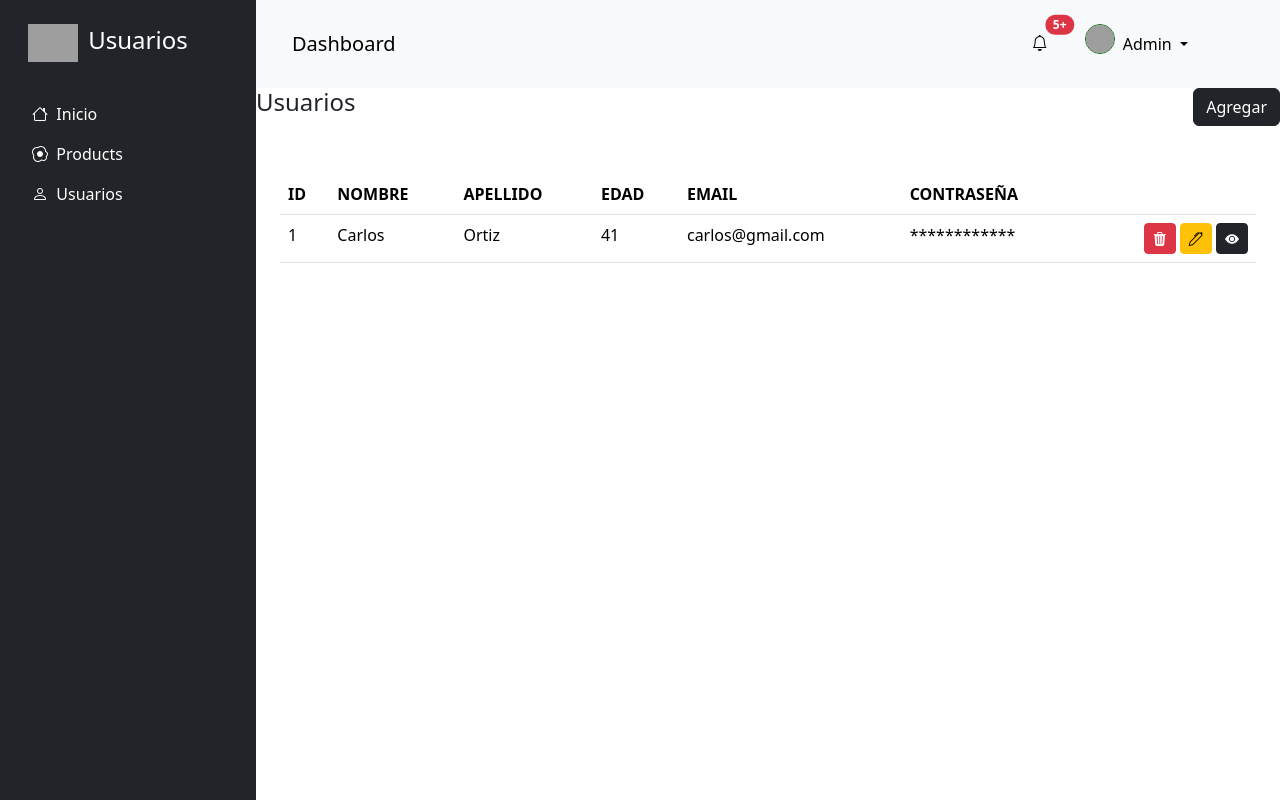
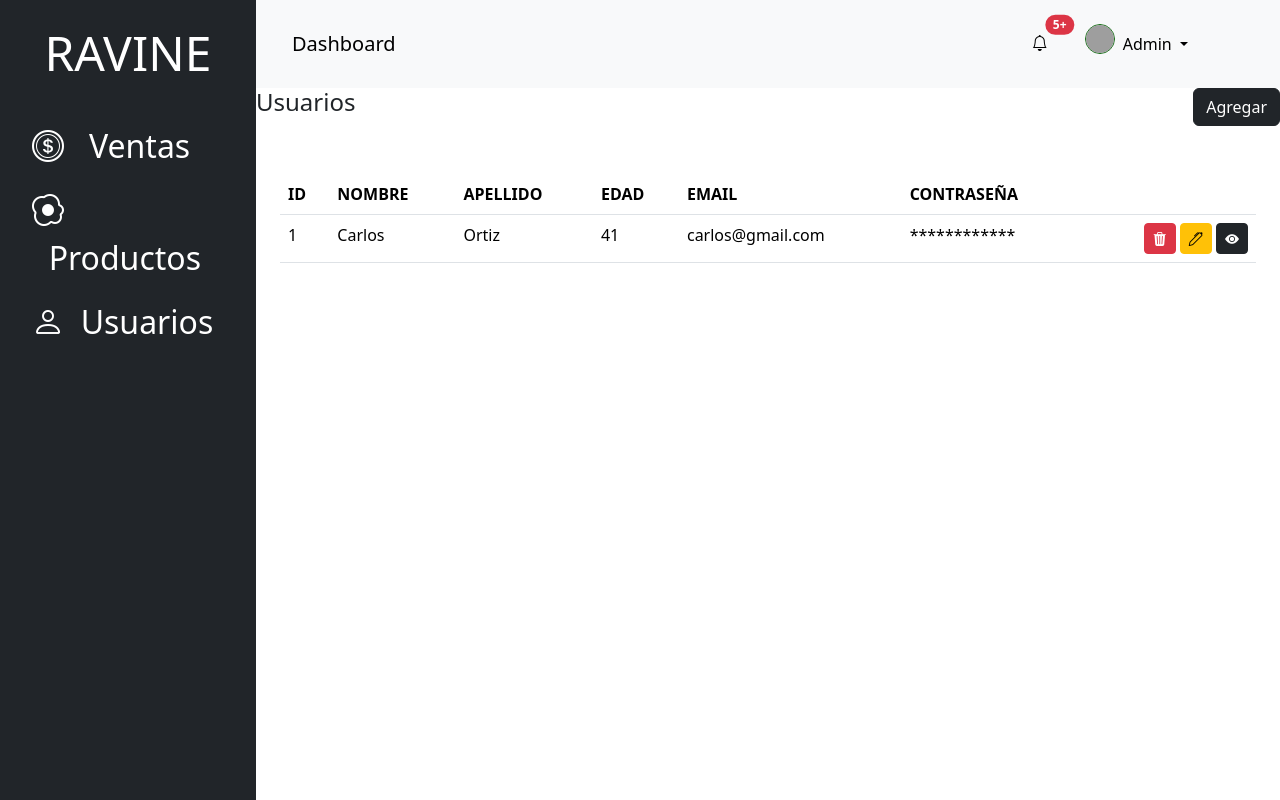
Before and after one commit to Carlitoz123/Carlitoz123.github.io, a PHP site: page /BD/users.html in a window 1280 px wide. Run offline with PHP 8.4, Linux system fonts and the light colour scheme; some libraries are stand-ins or nearby versions; grey boxes are pictures that could not be loaded.

Commit message:
actualizacion

```diff
--- a/BD/users.html
+++ b/BD/users.html
@@ -14,19 +14,20 @@
 <body>
   <div class="d-flex">
     <!--SIDEBAR-->
-    <aside class="bg-dark text-white vh-100" style="width: 20%;">
-      <h2 class="p-4 h4">
-        <img width="50px" src="./img/taco.jpg" alt="" class="mx-1">
-        Usuarios
-      </h2>
-      <ul class="nav flex-column">
-        <li class="nav-item mx-3"><a href="basededatos.html" class="nav-link text-white"><i
-              class="bi bi-house"></i>&nbsp;&nbsp;Inicio</a></li>
-        <li class="nav-item mx-3"><a href="products.html" class="nav-link text-white"><i
-              class="bi bi-egg-fried"></i>&nbsp;&nbsp;Products</a></li>
-        <li class="nav-item mx-3"><a href="users.html" class="nav-link text-white"><i
-              class="bi bi-person"></i>&nbsp;&nbsp;Usuarios</a></li>
-      </ul>
+
+    <aside class="bg-dark text-white vh-100" style="width: 20%;" id="barra">
+      <h2 class="p-4 pb-25 h4" style="font-size: 3rem;" >
+      <img width="50px" src="" alt="" class="mx-1" >
+      RAVINE
+    </h2>
+          <ul class="nav flex-column">
+            <li class="nav-item mx-3"><a href="basededatos.html" class="nav-link text-white" style="font-size: 2rem;"><i class="bi bi-coin">
+            </i>&nbsp;&nbsp;Ventas</a></li>
+            <li class="nav-item mx-3"><a href="products.html" class="nav-link text-white" style="font-size: 2rem;">
+              <i class="bi bi-egg-fried"></i>&nbsp;&nbsp;Productos</a></li>
+            <li class="nav-item mx-3"><a href="./users.html" class="nav-link text-white" style="font-size: 2rem;">
+              <i class="bi bi-person"></i>&nbsp;&nbsp;Usuarios</a></li>
+          </ul>
     </aside>
     <!--END SIDEBAR-->
     <main class="flex-grow-1">
--- a/css/styles.css
+++ b/css/styles.css
@@ -201,3 +201,7 @@ section#images>div.arrowleft:hover{
     border-radius: 100%;
     cursor: pointer;
 }
+
+#barra{
+  background-color: rgb(0, 0, 0);
+}
```
Also changed, not shown: BD/basededatos.html (+10 -11 lines), BD/products.html (+14 -13 lines), js/script.js (line endings or trailing spaces).
